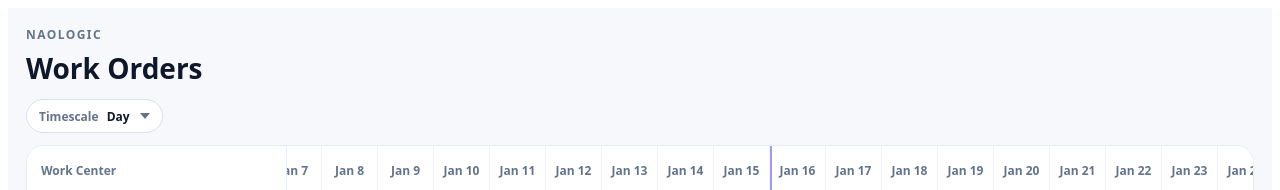
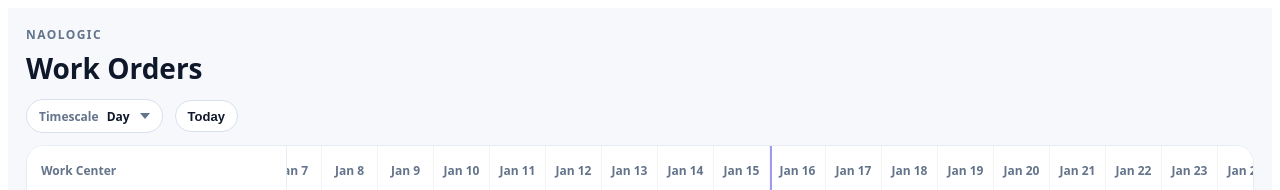
Before and after one commit to william-mcdermott/work-order-timeline, an Angular app: page / in a window 1280 px wide. Shown: the top 190 px of the page. Built offline with nearby package versions, Linux system fonts and the light colour scheme; a web font is replaced by a local one.

Commit message:
Add back Today button

```diff
--- a/src/app/timeline/work-order-timeline.html
+++ b/src/app/timeline/work-order-timeline.html
@@ -25,6 +25,7 @@
           </button>
         </div>
       </div>
+      <button class="today-btn" type="button" (click)="goToToday($event)">Today</button>
     </div>
   </header>
 
--- a/src/app/timeline/work-order-timeline.ts
+++ b/src/app/timeline/work-order-timeline.ts
@@ -197,6 +197,11 @@ export class WorkOrderTimelineComponent {
     this.timescale = ts;
     this.applyTimescale(ts);
     queueMicrotask(() => this.centerOnToday());
+  }
+
+  goToToday(evt?: MouseEvent) {
+    evt?.stopPropagation();
+    this.centerOnToday();
   }
 
   private applyTimescale(ts: Timescale) {
```
